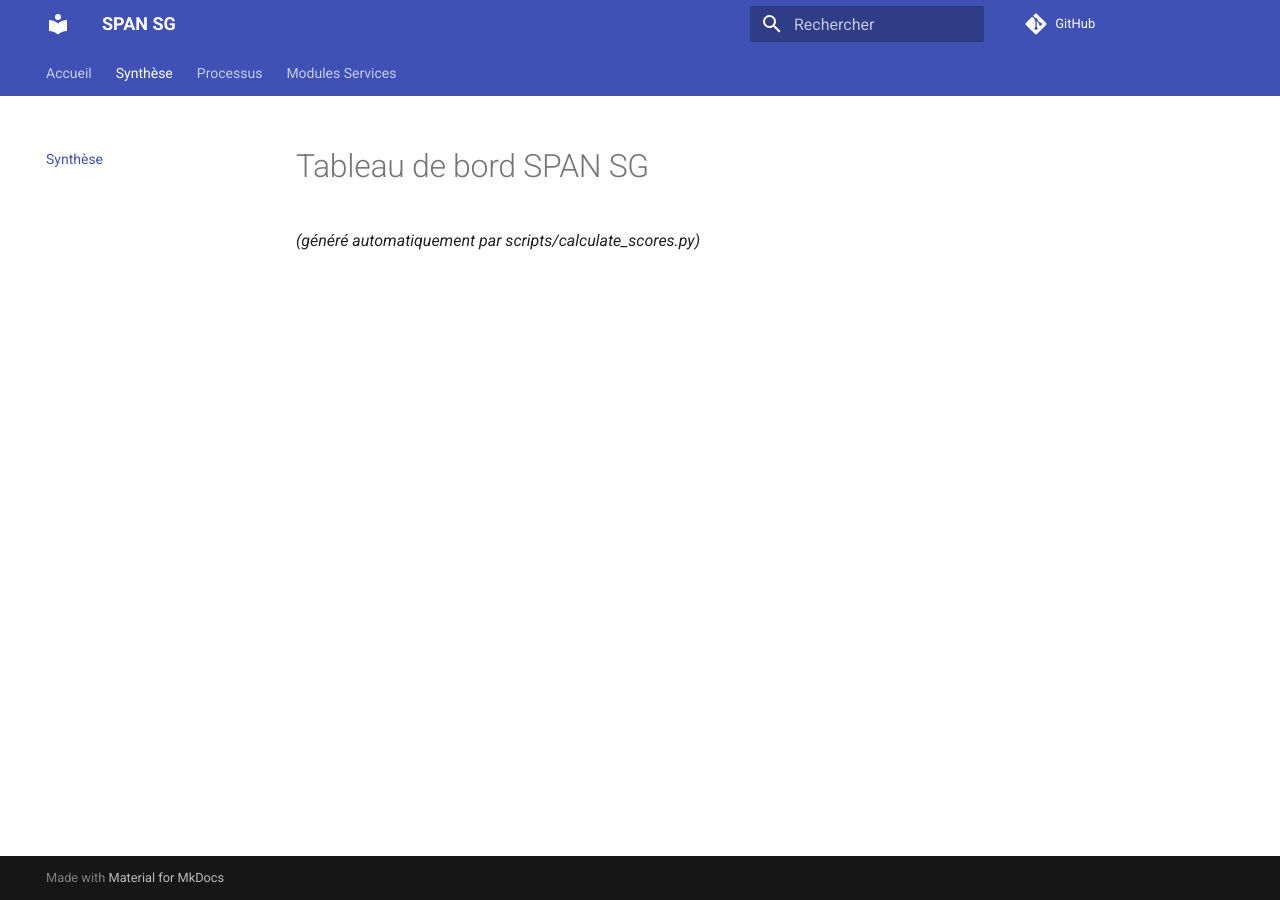
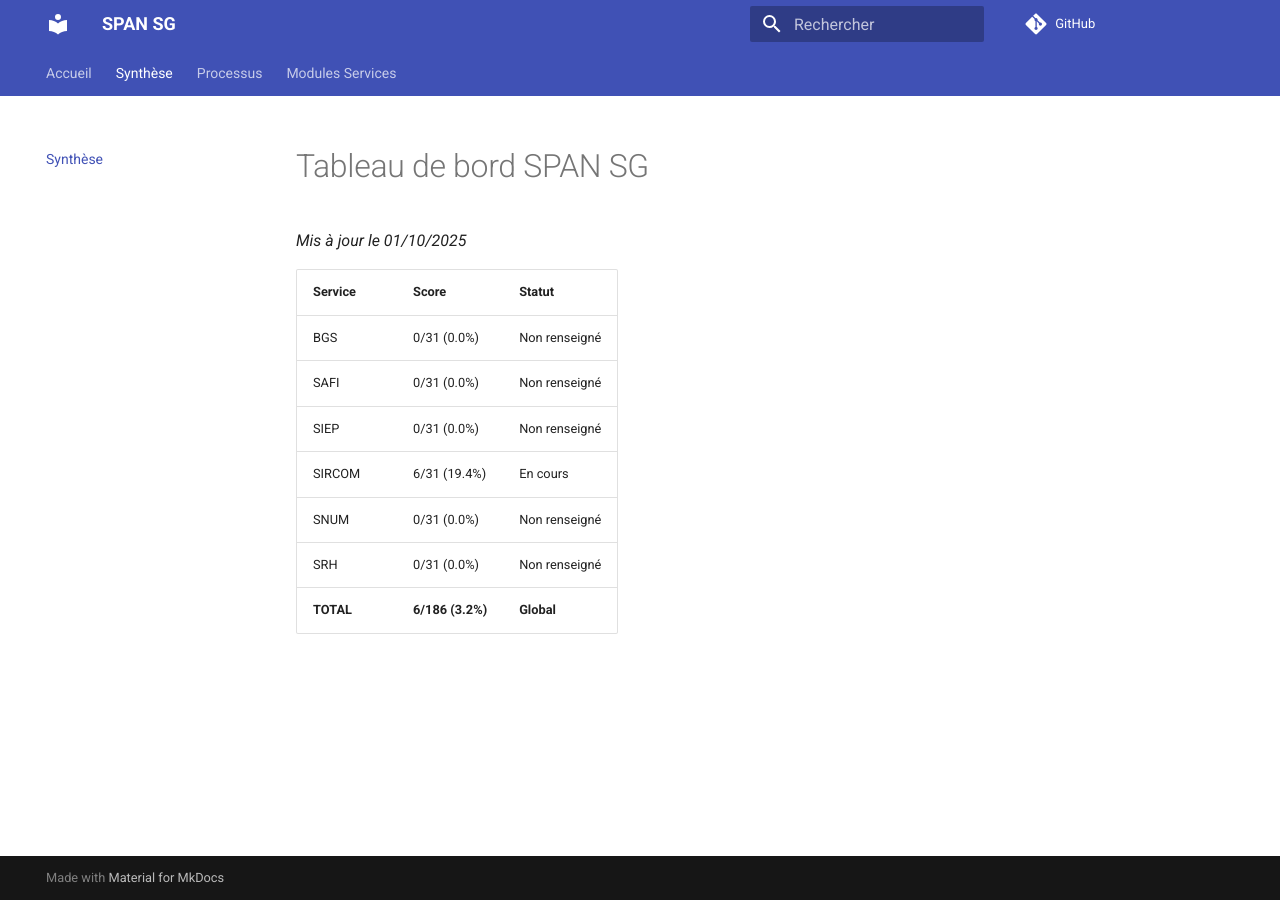
Before and after one commit to Alexmacapple/span-sg, an MkDocs documentation site: the page built from docs/synthese.md, in a window 1280 px wide. Built offline with MkDocs 1.6.1 and Material for MkDocs 9.7.7, drawn with Linux system fonts in a browser that asks for light colours; comment, search, counter and statistics services are not loaded.

Commit message:
feat: génère tableau de bord SPAN SG (6/186 - 3.2%)
- Génération automatique docs/synthese.md via calculate_scores.py
- Fix bug statut: modules 0% affichent "Non renseigné" (était "En cours")
- Ligne 39: teste pct > 0 au lieu de total
- 6 modules: SIRCOM 6/31 (19.4%), autres 0/31
- Score global: 6/186 points (3.2%)

🤖 Generated with [Claude Code](https://claude.com/claude-code)

Co-Authored-By: Claude <noreply@anthropic.com>

```diff
--- a/docs/synthese.md
+++ b/docs/synthese.md
@@ -1,3 +1,12 @@
 # Tableau de bord SPAN SG
+*Mis à jour le 01/10/2025*
 
-*(généré automatiquement par scripts/calculate_scores.py)*
+| Service | Score | Statut |
+|---------|-------|--------|
+| BGS | 0/31 (0.0%) | Non renseigné |
+| SAFI | 0/31 (0.0%) | Non renseigné |
+| SIEP | 0/31 (0.0%) | Non renseigné |
+| SIRCOM | 6/31 (19.4%) | En cours |
+| SNUM | 0/31 (0.0%) | Non renseigné |
+| SRH | 0/31 (0.0%) | Non renseigné |
+| **TOTAL** | **6/186 (3.2%)** | **Global** |
```
Also changed, not shown: 1 other file.
